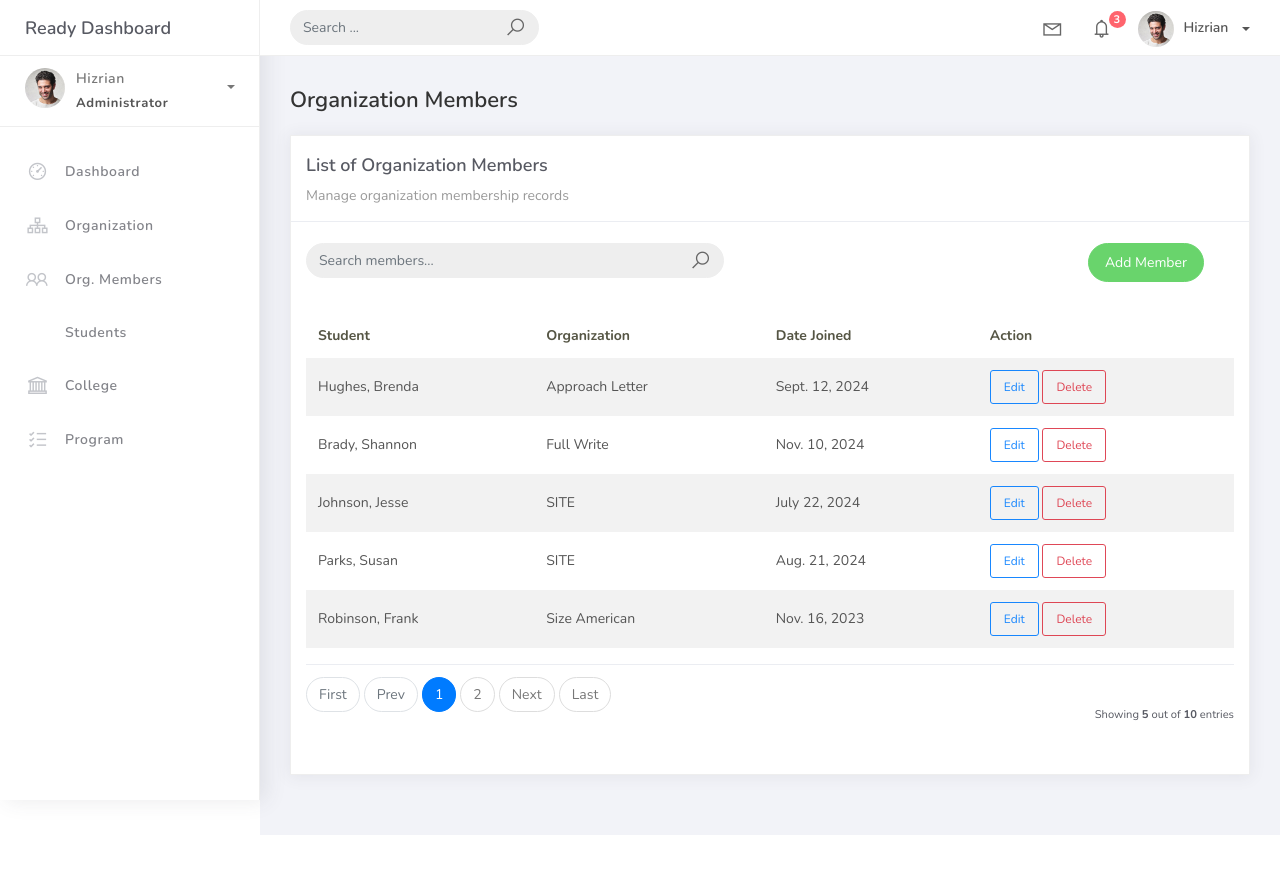
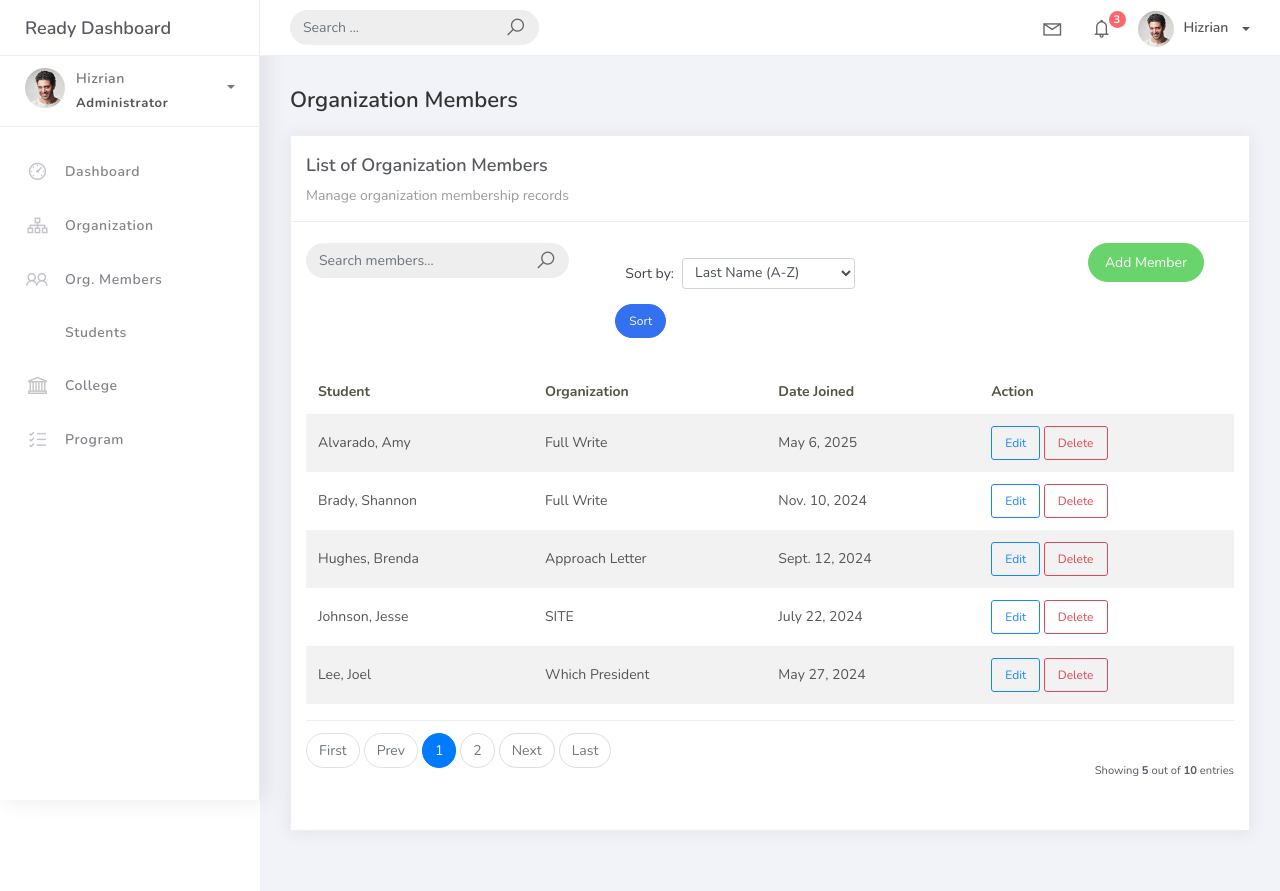
Before and after one commit to Sr-ea/PSUSphere, a Django app: page /orgmember_list in a window 1280 px wide. Before the commit the page ends 835 px from the top, so only its background shows below. Run offline with Django 3.2, Linux system fonts and the light colour scheme; data comes from the database, SQL or seed files in the repository; some libraries are stand-ins or nearby versions.

Commit message:
Tasks for 05 PSUSphere completed. enhanced dashboard to display PSUSphere Statistics and added sorting to organization members list.

```diff
--- a/projectsite/studentorg/views.py
+++ b/projectsite/studentorg/views.py
@@ -15,19 +15,17 @@ class HomePageView(ListView):
 
     def get_context_data(self, **kwargs):
         context = super().get_context_data(**kwargs)
+
         context["total_students"] = Student.objects.count()
 
         today = timezone.now().date()
-        count = (
-            OrgMember.objects.filter(
-                date_joined__year=today.year
-            )
-            .values("student")
-            .distinct()
-            .count()
-        )
+        context["students_joined_this_year"] = OrgMember.objects.filter(
+            date_joined__year=today.year
+        ).values("student").distinct().count()
 
-        context["students_joined_this_year"] = count
+        context["total_organizations"] = Organization.objects.count()
+        context["total_programs"] = Program.objects.count()
+
         return context
 
 class OrganizationList(ListView):
@@ -103,6 +101,17 @@ class ProgramList(ListView):
     context_object_name = 'program'
     template_name = 'program_list.html'
     paginate_by = 5
+
+    def get_queryset(self):
+        qs = super().get_queryset()
+        query = self.request.GET.get('q')
+
+        if query:
+            qs = qs.filter(
+                Q(prog_name__icontains=query) |
+                Q(college__college_name__icontains=query)
+            )
+        return qs
 
     def get_ordering(self):
         allowed = ["prog_name", "college__college_name"]
@@ -183,6 +192,13 @@ class OrgMemberList(ListView):
             )
         return qs
 
+    def get_ordering(self):
+        allowed = ['student__lastname', 'student__firstname', 'date_joined']
+        sort_by = self.request.GET.get("sort_by")
+        if sort_by in allowed:
+            return sort_by
+        return "student__lastname"
+
 class OrgMemberCreateView(CreateView):
     model = OrgMember
     form_class = OrgMemberForm
--- a/projectsite/templates/orgmember_list.html
+++ b/projectsite/templates/orgmember_list.html
@@ -11,24 +11,59 @@
                     </div>
                     <br />
                     <div class="col-md-12 row">
-                        <div class="col-md-6">
-                            <form class="navbar-left navbar-form nav-search mr-md-3" action="">
+                        <div class="col-md-4">
+                            <form class="navbar-left navbar-form nav-search mr-md-3" action="{% url 'orgmember-list' %}" method="get">
                                 <div class="input-group">
-                                    <input type="text" placeholder="Search members..." class="form-control" />
+                                    <input type="text" placeholder="Search members..." class="form-control" name="q" value="{{ request.GET.q }}"/>
                                     <div class="input-group-append">
-                                        <span class="input-group-text">
+                                        <button type="submit" class="input-group-text">
                                             <i class="la la-search search-icon"></i>
-                                        </span>
+                                        </button>
                                     </div>
                                 </div>
+                                {% if request.GET.sort_by %}
+                                    <input type="hidden" name="sort_by" value="{{ request.GET.sort_by }}">
+                                {% endif %}
                             </form>
                         </div>
-                        <div class="col-md-6">
+                        <div class="col-md-4">
+                            <form method="get" class="form-inline">
+                                <div class="form-group mr-2">
+                                    <label for="sortSelect" class="mr-2">Sort by:</label>
+                                    <select class="form-control form-control-sm" id="sortSelect" name="sort_by">
+                                        <option value="student__lastname" {% if request.GET.sort_by == "student__lastname" %}selected{% endif %}>
+                                            Last Name (A-Z)
+                                        </option>
+                                        <option value="-student__lastname" {% if request.GET.sort_by == "-student__lastname" %}selected{% endif %}>
+                                            Last Name (Z-A)
+                                        </option>
+                                        <option value="student__firstname" {% if request.GET.sort_by == "student__firstname" %}selected{% endif %}>
+                                            First Name (A-Z)
+                                        </option>
+                                        <option value="-student__firstname" {% if request.GET.sort_by == "-student__firstname" %}selected{% endif %}>
+                                            First Name (Z-A)
+                                        </option>
+                                        <option value="date_joined" {% if request.GET.sort_by == "date_joined" %}selected{% endif %}>
+                                            Date Joined (Oldest)
+                                        </option>
+                                        <option value="-date_joined" {% if request.GET.sort_by == "-date_joined" %}selected{% endif %}>
+                                            Date Joined (Newest)
+                                        </option>
+                                    </select>
+                                </div>
+                                <button type="submit" class="btn btn-primary btn-sm btn-rounded">Sort</button>
+                                {% if request.GET.q %}
+                                    <input type="hidden" name="q" value="{{ request.GET.q }}">
+                                {% endif %}
+                            </form>
+                        </div>
+                        <div class="col-md-4">
                             <div class="pull-right">
                                 <a href="{% url 'orgmember-add' %}" class="btn btn-success btn-rounded">Add Member</a>
                             </div>
                         </div>
                     </div>
+
                     <div class="card-body">
                         <table class="table table-striped mt-3">
                             <thead>
```
Also changed, not shown: projectsite/templates/college_list.html (+9 -9 lines), projectsite/templates/home.html (+11 -21 lines), projectsite/templates/program_list.html (+12 -4 lines), projectsite/templates/student_list.html (+9 -9 lines).
